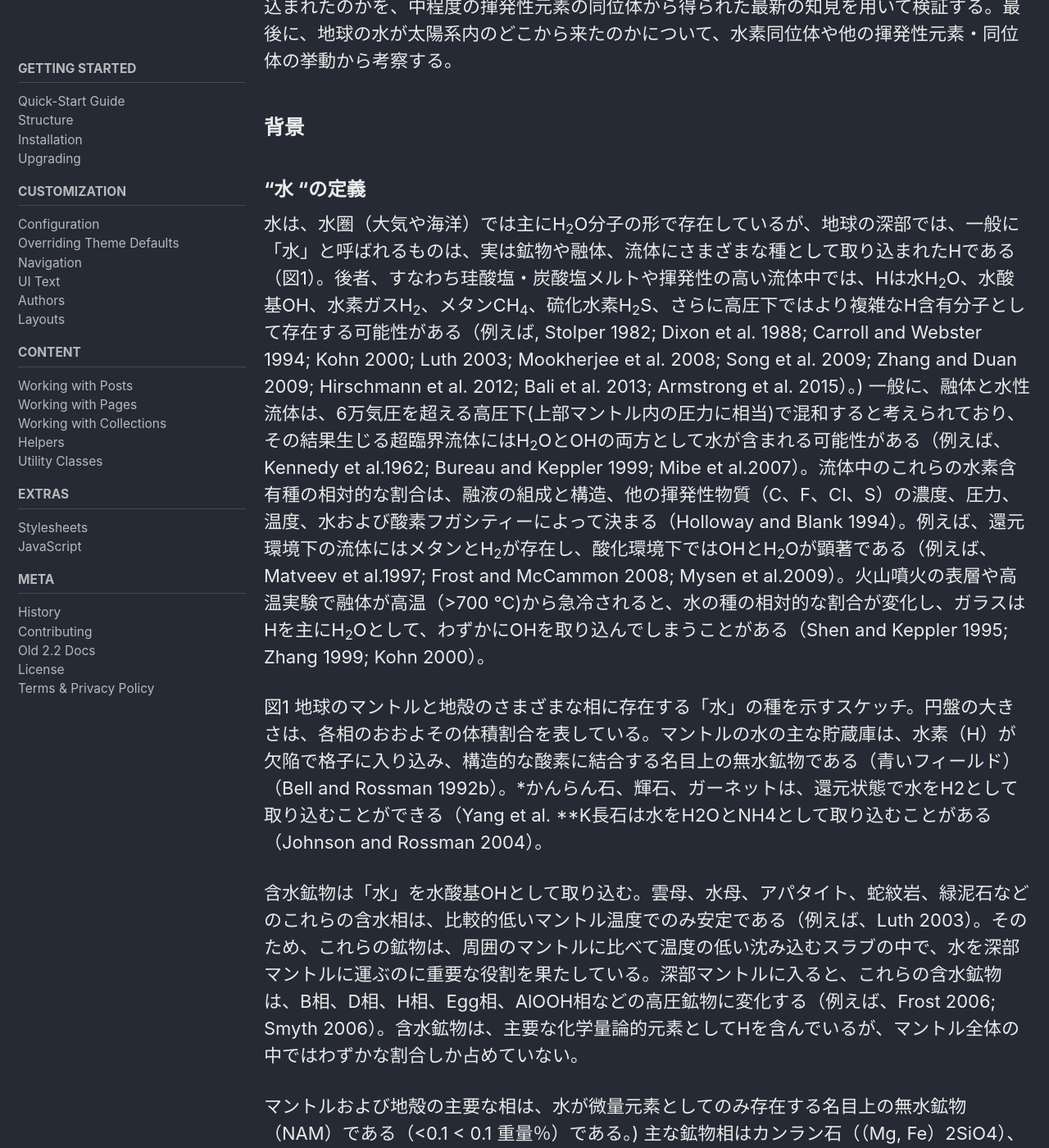
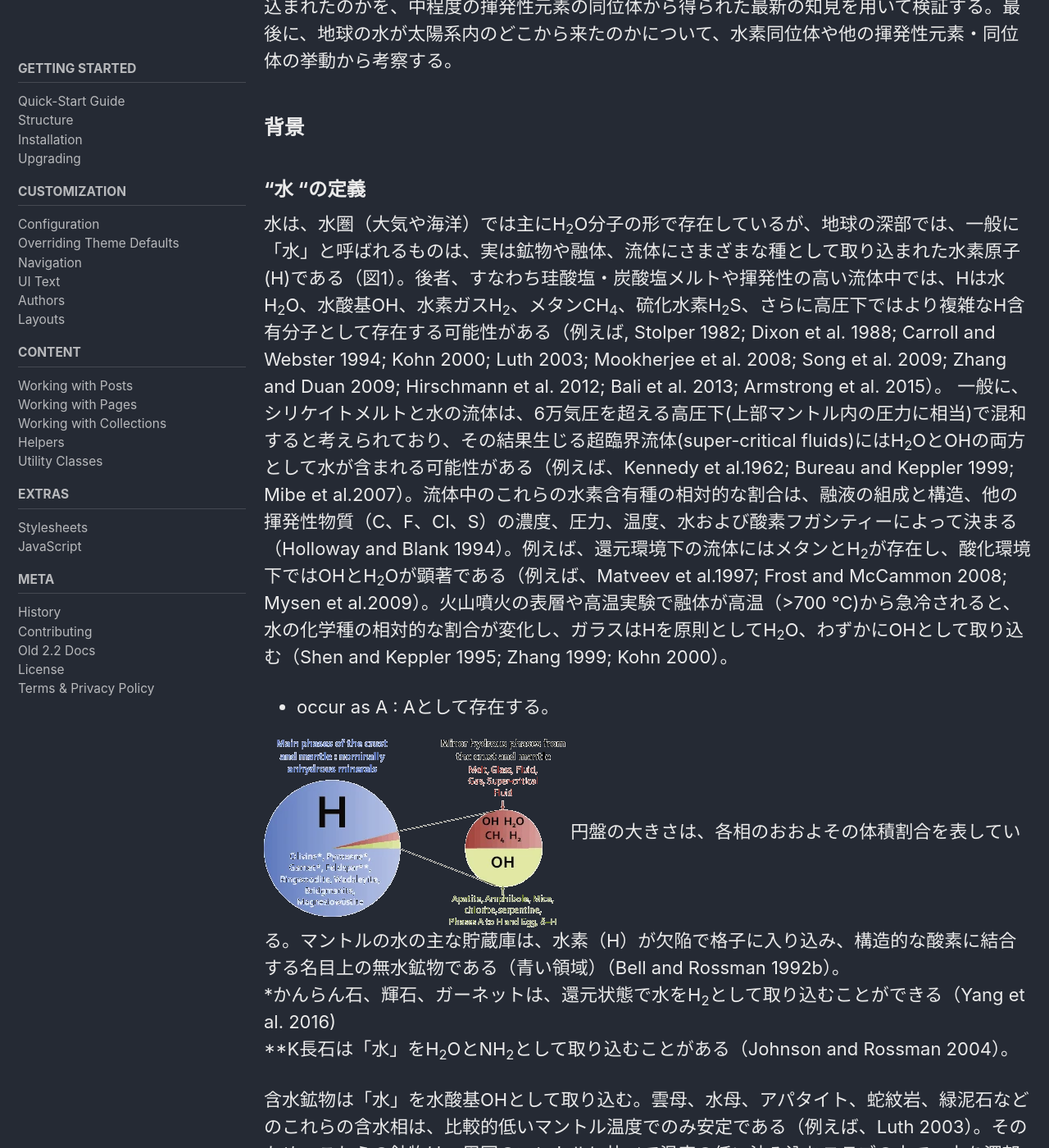
Before and after one commit to ShohTagawa/www, a Jekyll site: the page built from paper/water/water_peslier.md, in a window 1280 px wide and 1400 px high, scrolled down 1956 px. Shown: the whole window at 82% size. Built offline with Jekyll 4.4.1, drawn with Linux system fonts in a browser that asks for light colours; cached includes are drawn as plain includes; our own code applies the rules of GitHub Pages for plain Markdown files.

Commit message:
peslier_update

```diff
--- a/paper/water/water_peslier.md
+++ b/paper/water/water_peslier.md
@@ -23,12 +23,13 @@ Anne H. Peslier, Maria Schönbächler, Henner Busemann & Shun-Ichiro Karato
 
 ### 背景
 #### "水 "の定義
-水は、水圏（大気や海洋）では主にH<sub>2</sub>O分子の形で存在しているが、地球の深部では、一般に「水」と呼ばれるものは、実は鉱物や融体、流体にさまざまな種として取り込まれたHである（図1）。後者、すなわち珪酸塩・炭酸塩メルトや揮発性の高い流体中では、Hは水H<sub>2</sub>O、水酸基OH、水素ガスH<sub>2</sub>、メタンCH<sub>4</sub>、硫化水素H<sub>2</sub>S、さらに高圧下ではより複雑なH含有分子として存在する可能性がある（例えば, Stolper 1982; Dixon et al. 1988; Carroll and Webster 1994; Kohn 2000; Luth 2003; Mookherjee et al. 2008; Song et al. 2009; Zhang and Duan 2009; Hirschmann et al. 2012; Bali et al. 2013; Armstrong et al. 2015）。) 一般に、融体と水性流体は、6万気圧を超える高圧下(上部マントル内の圧力に相当)で混和すると考えられており、その結果生じる超臨界流体にはH<sub>2</sub>OとOHの両方として水が含まれる可能性がある（例えば、Kennedy et al.1962; Bureau and Keppler 1999; Mibe et al.2007）。流体中のこれらの水素含有種の相対的な割合は、融液の組成と構造、他の揮発性物質（C、F、Cl、S）の濃度、圧力、温度、水および酸素フガシティーによって決まる（Holloway and Blank 1994）。例えば、還元環境下の流体にはメタンとH<sub>2</sub>が存在し、酸化環境下ではOHとH<sub>2</sub>Oが顕著である（例えば、Matveev et al.1997; Frost and McCammon 2008; Mysen et al.2009）。火山噴火の表層や高温実験で融体が高温（>700 ℃)から急冷されると、水の種の相対的な割合が変化し、ガラスはHを主にH<sub>2</sub>Oとして、わずかにOHを取り込んでしまうことがある（Shen and Keppler 1995; Zhang 1999; Kohn 2000）。
+水は、水圏（大気や海洋）では主にH<sub>2</sub>O分子の形で存在しているが、地球の深部では、一般に「水」と呼ばれるものは、実は鉱物や融体、流体にさまざまな種として取り込まれた水素原子(H)である（図1）。後者、すなわち珪酸塩・炭酸塩メルトや揮発性の高い流体中では、Hは水H<sub>2</sub>O、水酸基OH、水素ガスH<sub>2</sub>、メタンCH<sub>4</sub>、硫化水素H<sub>2</sub>S、さらに高圧下ではより複雑なH含有分子として存在する可能性がある（例えば, Stolper 1982; Dixon et al. 1988; Carroll and Webster 1994; Kohn 2000; Luth 2003; Mookherjee et al. 2008; Song et al. 2009; Zhang and Duan 2009; Hirschmann et al. 2012; Bali et al. 2013; Armstrong et al. 2015）。 一般に、シリケイトメルトと水の流体は、6万気圧を超える高圧下(上部マントル内の圧力に相当)で混和すると考えられており、その結果生じる超臨界流体(super-critical fluids)にはH<sub>2</sub>OとOHの両方として水が含まれる可能性がある（例えば、Kennedy et al.1962; Bureau and Keppler 1999; Mibe et al.2007）。流体中のこれらの水素含有種の相対的な割合は、融液の組成と構造、他の揮発性物質（C、F、Cl、S）の濃度、圧力、温度、水および酸素フガシティーによって決まる（Holloway and Blank 1994）。例えば、還元環境下の流体にはメタンとH<sub>2</sub>が存在し、酸化環境下ではOHとH<sub>2</sub>Oが顕著である（例えば、Matveev et al.1997; Frost and McCammon 2008; Mysen et al.2009）。火山噴火の表層や高温実験で融体が高温（>700 ℃)から急冷されると、水の化学種の相対的な割合が変化し、ガラスはHを原則としてH<sub>2</sub>O、わずかにOHとして取り込む（Shen and Keppler 1995; Zhang 1999; Kohn 2000）。
+- occur as A : Aとして存在する。
 
-
-図1
-地球のマントルと地殻のさまざまな相に存在する「水」の種を示すスケッチ。円盤の大きさは、各相のおおよその体積割合を表している。マントルの水の主な貯蔵庫は、水素（H）が欠陥で格子に入り込み、構造的な酸素に結合する名目上の無水鉱物である（青いフィールド）（Bell and Rossman 1992b）。*かんらん石、輝石、ガーネットは、還元状態で水をH2として取り込むことができる（Yang et al. **K長石は水をH2OとNH4として取り込むことがある（Johnson and Rossman 2004）。
-
+![Fig01](/paper/water/peslier_img/fig01.gif "図1 地球のマントルと地殻のさまざまな相に存在する「水」の種を示すスケッチ")
+円盤の大きさは、各相のおおよその体積割合を表している。マントルの水の主な貯蔵庫は、水素（H）が欠陥で格子に入り込み、構造的な酸素に結合する名目上の無水鉱物である（青い領域）（Bell and Rossman 1992b）。
+*かんらん石、輝石、ガーネットは、還元状態で水をH<sub>2</sub>として取り込むことができる（Yang et al. 2016)
+**K長石は「水」をH<sub>2</sub>OとNH<sub>2</sub>として取り込むことがある（Johnson and Rossman 2004）。
 
 含水鉱物は「水」を水酸基OHとして取り込む。雲母、水母、アパタイト、蛇紋岩、緑泥石などのこれらの含水相は、比較的低いマントル温度でのみ安定である（例えば、Luth 2003）。そのため、これらの鉱物は、周囲のマントルに比べて温度の低い沈み込むスラブの中で、水を深部マントルに運ぶのに重要な役割を果たしている。深部マントルに入ると、これらの含水鉱物は、B相、D相、H相、Egg相、AlOOH相などの高圧鉱物に変化する（例えば、Frost 2006; Smyth 2006）。含水鉱物は、主要な化学量論的元素としてHを含んでいるが、マントル全体の中ではわずかな割合しか占めていない。
 
```
Also changed, not shown: learning/figures.md (added), paper/water/peslier_img/fig01.gif (renamed from paper/water/peslier_img/fig01.webp), paper/water/peslier_img/fig02.gif (renamed from paper/water/peslier_img/fig02.webp), paper/water/peslier_img/fig03.gif (renamed from paper/water/peslier_img/fig03.webp).
